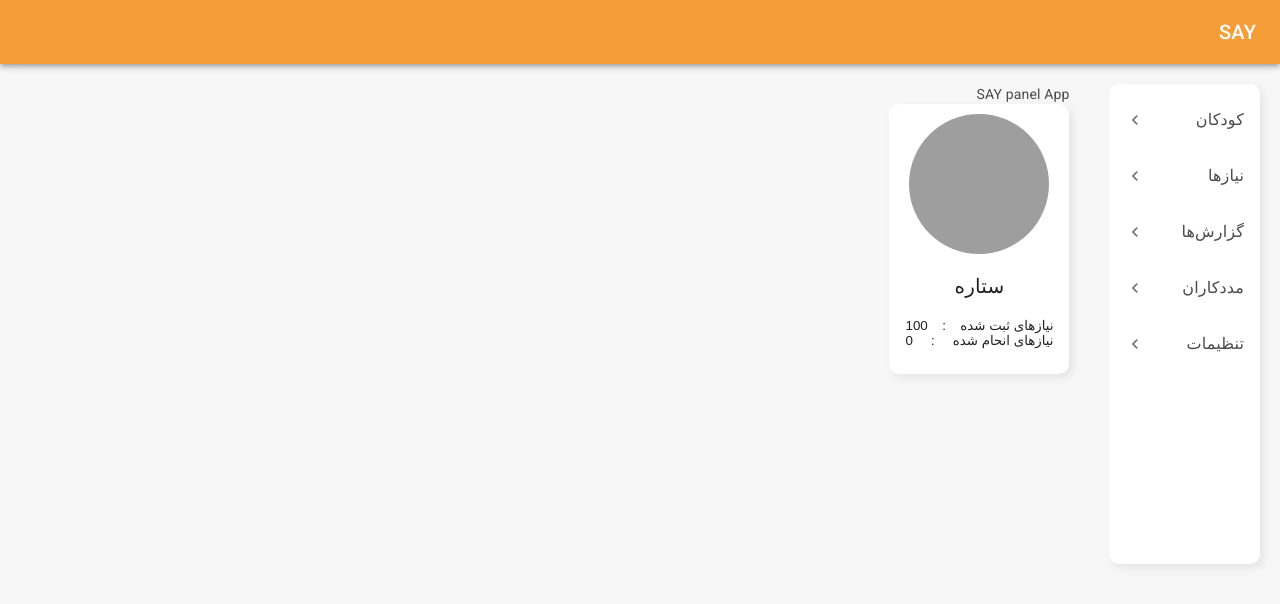
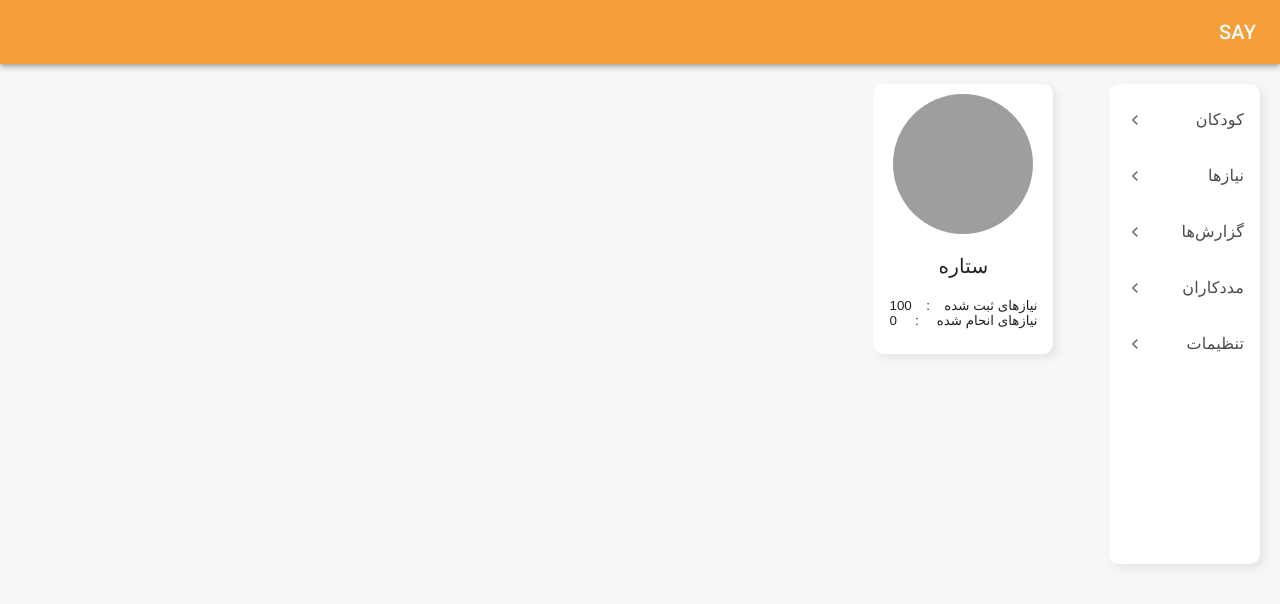
Before and after one commit to SAY-DAO/panel, a React (Create React App) app: page / in a window 1280 px wide. Shown: the top 604 px of the page. Built offline with nearby package versions, Linux system fonts and the light colour scheme; grey boxes are pictures that could not be loaded; a web font is replaced by a local one.

Commit message:
Child component added

```diff
--- a/src/components/App.js
+++ b/src/components/App.js
@@ -6,21 +6,20 @@ import Grid from '@material-ui/core/Grid';
 
 import TopBar from './TopBar';
 import Menu from './Menu';
-import ChildCard from './Child/ChildCard';
+import Child from './Child';
 
 const App = () => {
     return (
       <BrowserRouter>
         <CssBaseline />
         <TopBar />
-        <div style={{ padding: '20px' }}>
-          <Grid container direction='row-reverse' spacing={5}>
+        <div style={{ padding: 20 }}>
+          <Grid container direction="row-reverse" spacing={5}>
             <Grid item>
               <Menu />
             </Grid>
-            <Grid item>
-              SAY panel App
-              <ChildCard />
+            <Grid item container direction="row-reverse" style={{ flex: 1 }}>
+              <Child />
             </Grid>
           </Grid>
         </div>
--- /dev/null
+++ b/src/components/Child/index.js
@@ -0,0 +1,16 @@
+import React from 'react';
+import Box from '@material-ui/core/Box';
+
+import ChildCard from './ChildCard';
+
+const Child = () => {
+  return (
+    <>
+      <Box mx={2} mb={2}>
+        <ChildCard />
+      </Box>
+    </>
+  );
+};
+
+export default Child;
```
